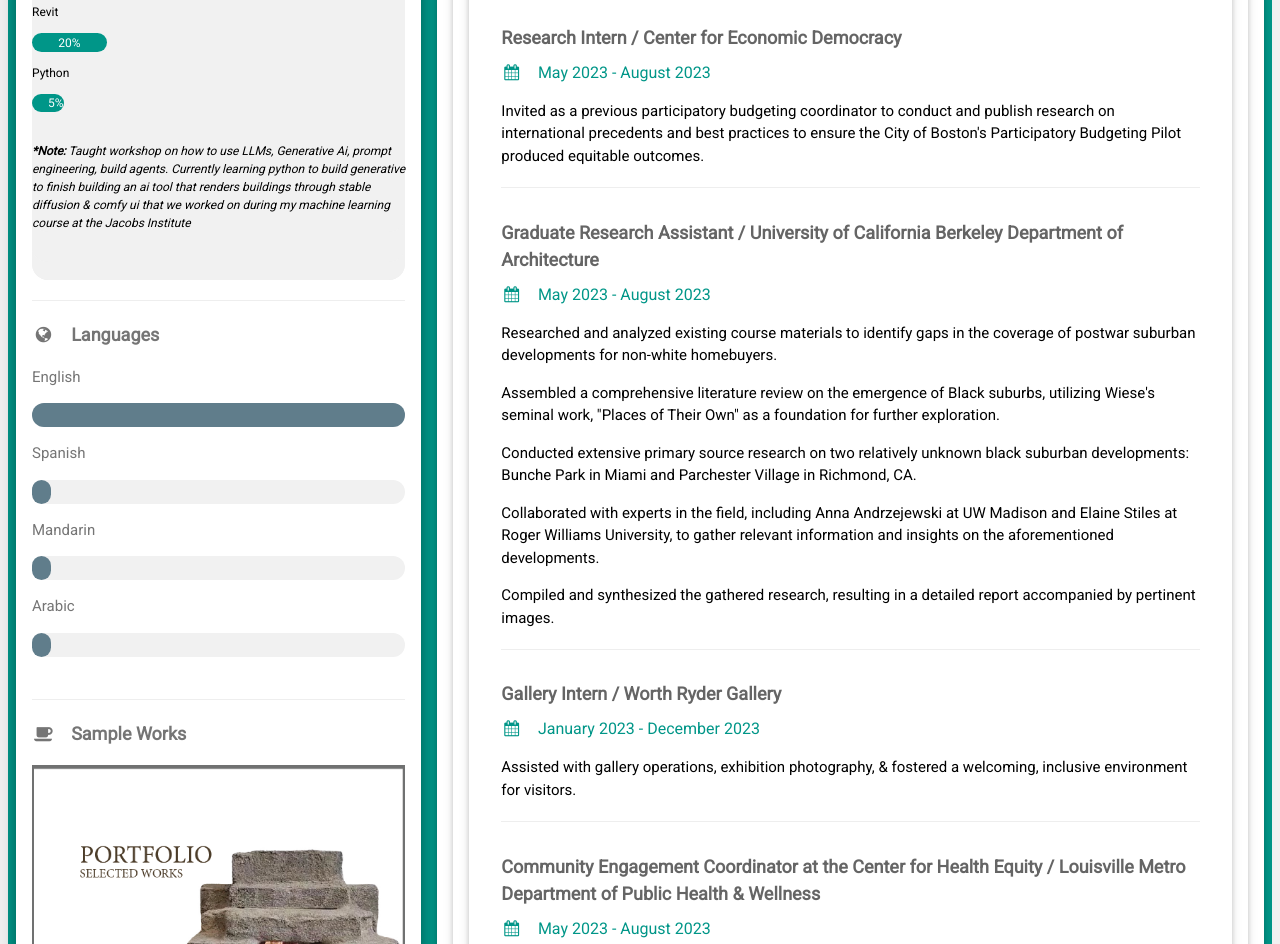
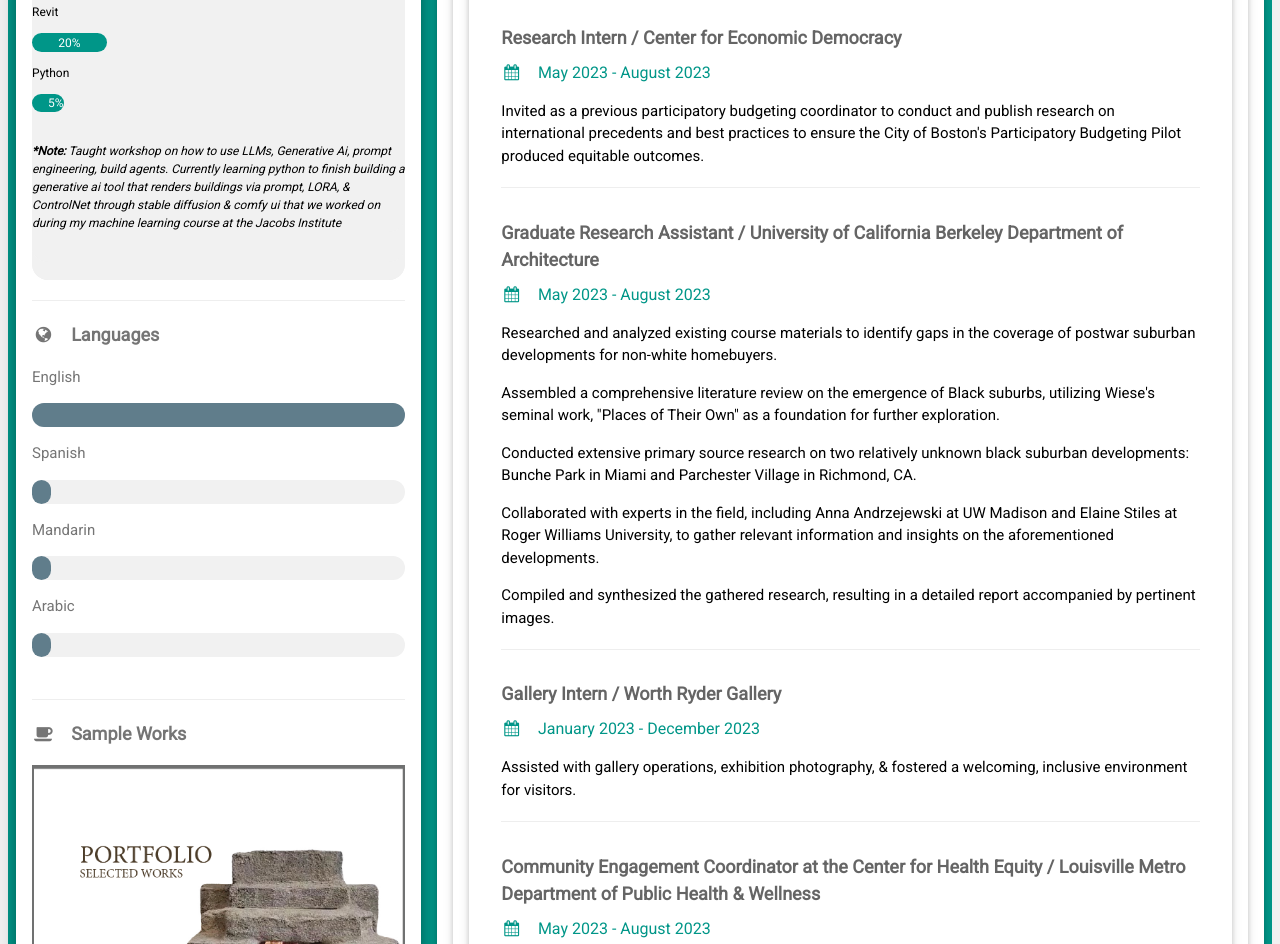
Before and after one commit to afro-architect/CV, a plain HTML site: page index.html in a window 1280 px wide. Shown: the part 1546-2490 px from the top of the page. Drawn offline with nearby package versions, Linux system fonts and the light colour scheme.

Commit message:
Update index.html

```diff
--- a/index.html
+++ b/index.html
@@ -108,7 +108,7 @@ html,body,h1,h2,h3,h4,h5,h6 {font-family: "Roboto", sans-serif}
 
             <div class="w3-container w3-center w3-round-xlarge w3-teal" style="width:5%">5%</div>
 		  <br>
-		  <p> <em><b>*Note:</b> Taught workshop on how to use LLMs, Generative Ai, prompt engineering, build agents. Currently learning python to build generative to finish building an ai tool that renders buildings through stable diffusion & comfy ui that we worked on during my machine learning course at the Jacobs Institute</em></p>
+		  <p> <em><b>*Note:</b> Taught workshop on how to use LLMs, Generative Ai, prompt engineering, build agents. Currently learning python to finish building a generative ai tool that renders buildings via prompt, LORA, & ControlNet through stable diffusion & comfy ui that we worked on during my machine learning course at the Jacobs Institute</em></p>
 
 </div>
 
```
